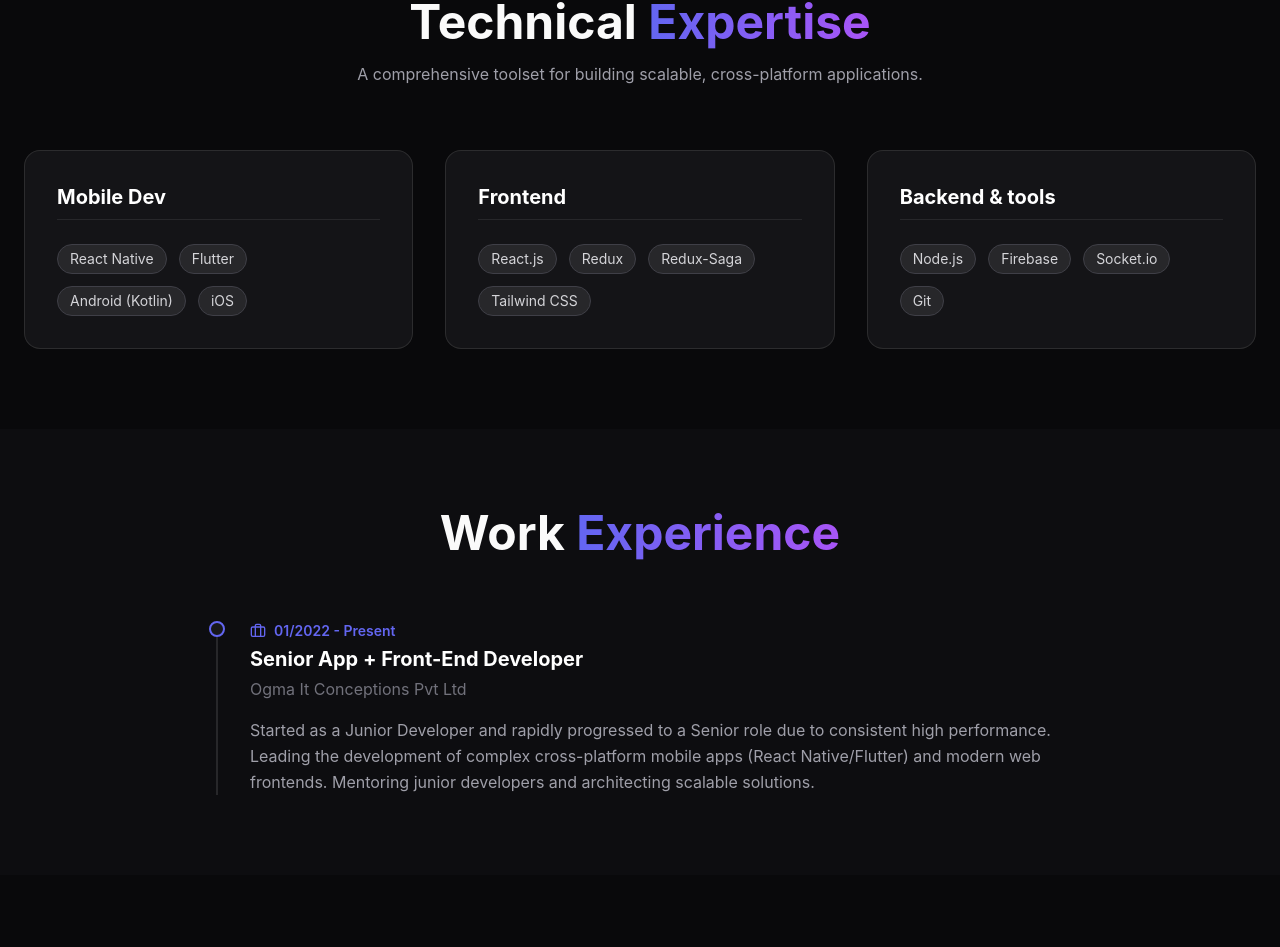
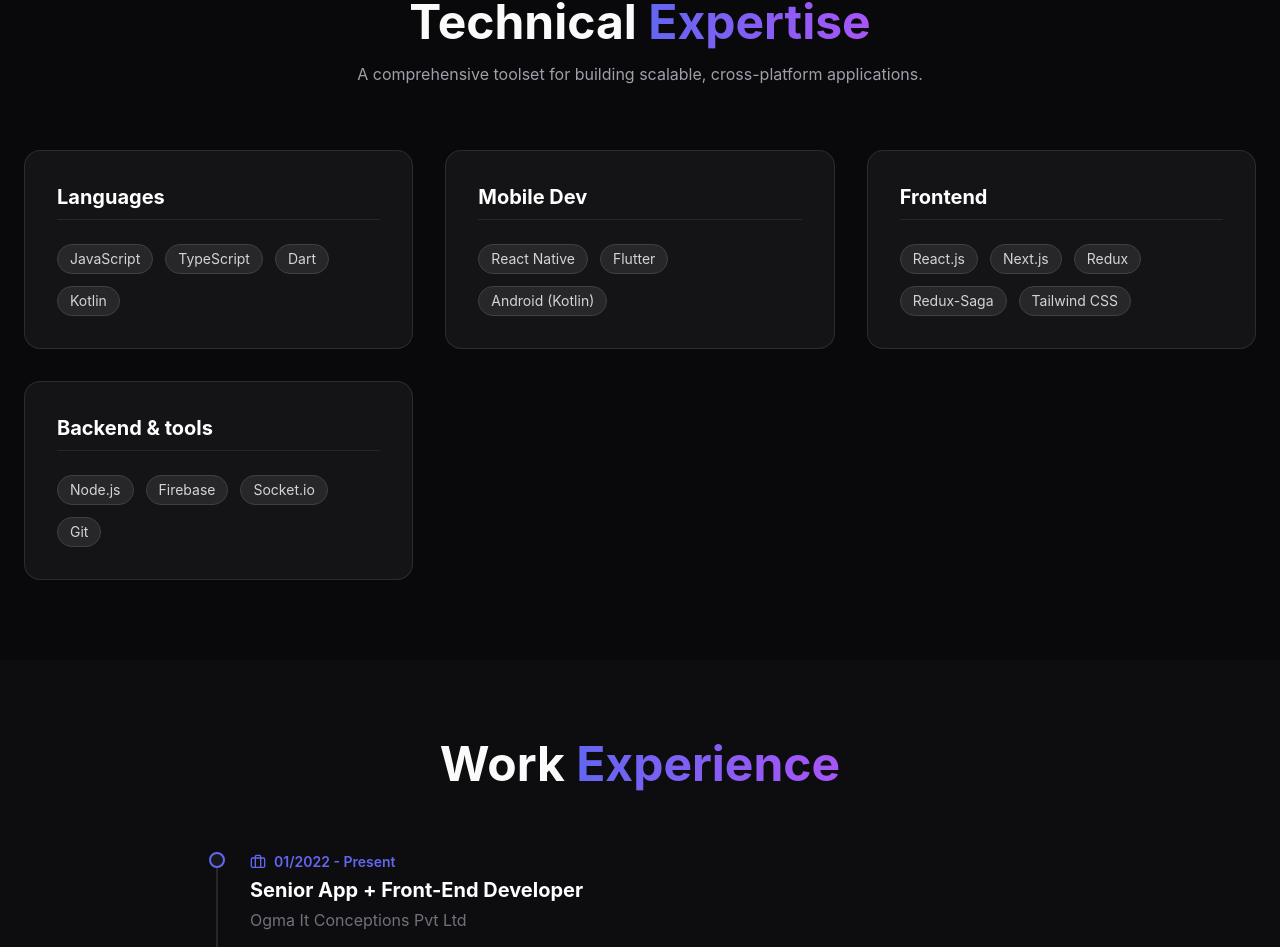
Before and after one commit to Prince-AppsTango/my_profile, a React (Vite) app: page / in a window 1280 px wide. Shown: the part 882-1829 px from the top of the page. Built offline with nearby package versions, Linux system fonts and the light colour scheme.

Commit message:
Update Skills: Add Languages category

```diff
--- a/src/components/Skills.jsx
+++ b/src/components/Skills.jsx
@@ -2,8 +2,9 @@ import React from 'react';
 import { motion } from 'framer-motion';
 
 const skills = [
-    { category: "Mobile Dev", items: ["React Native", "Flutter", "Android (Kotlin)", "iOS"] },
-    { category: "Frontend", items: ["React.js", "Redux", "Redux-Saga", "Tailwind CSS"] },
+    { category: "Languages", items: ["JavaScript", "TypeScript", "Dart", "Kotlin"] },
+    { category: "Mobile Dev", items: ["React Native", "Flutter", "Android (Kotlin)"] },
+    { category: "Frontend", items: ["React.js", "Next.js", "Redux", "Redux-Saga", "Tailwind CSS"] },
     { category: "Backend & tools", items: ["Node.js", "Firebase", "Socket.io", "Git"] },
 ];
 
```
